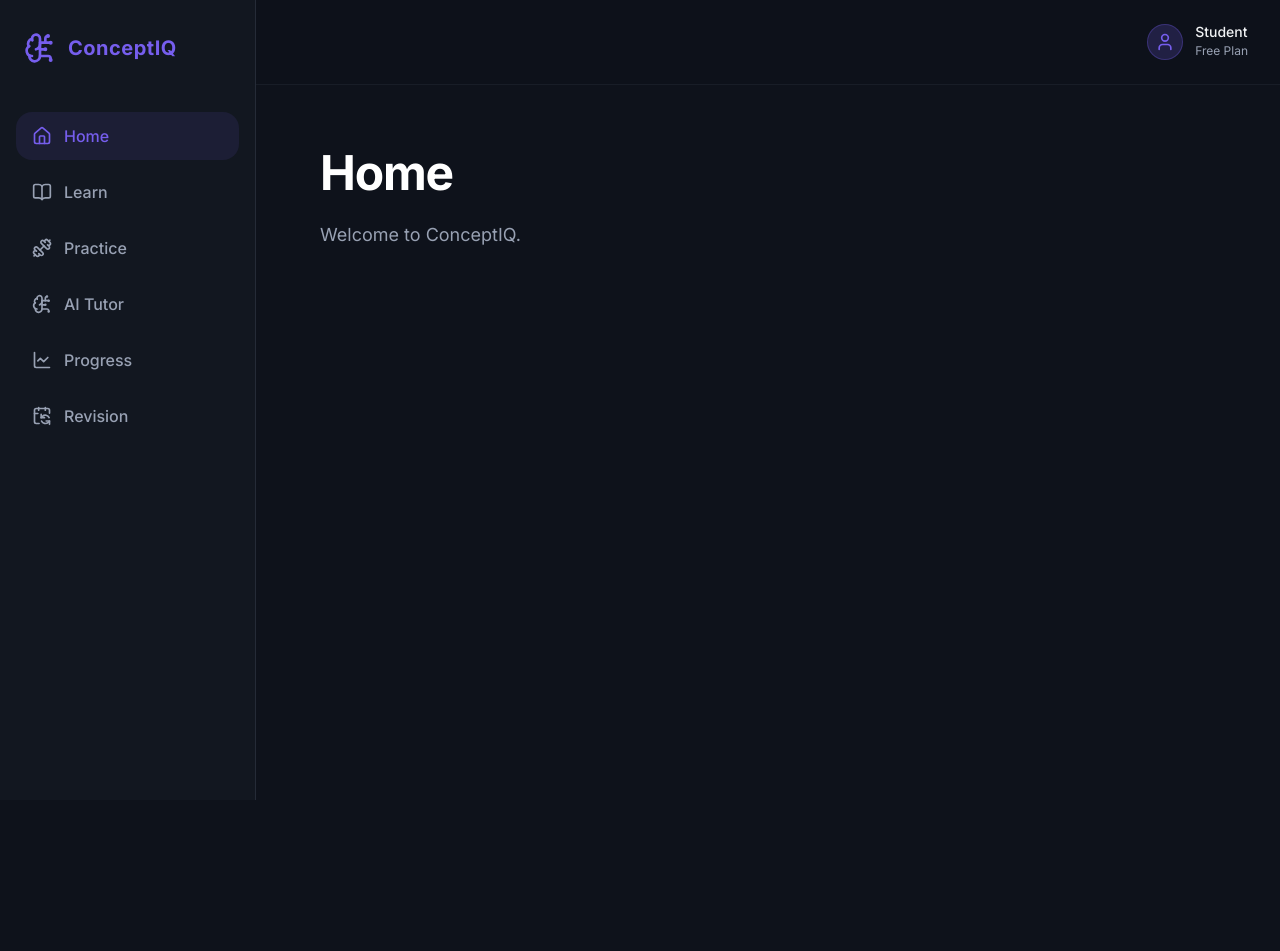
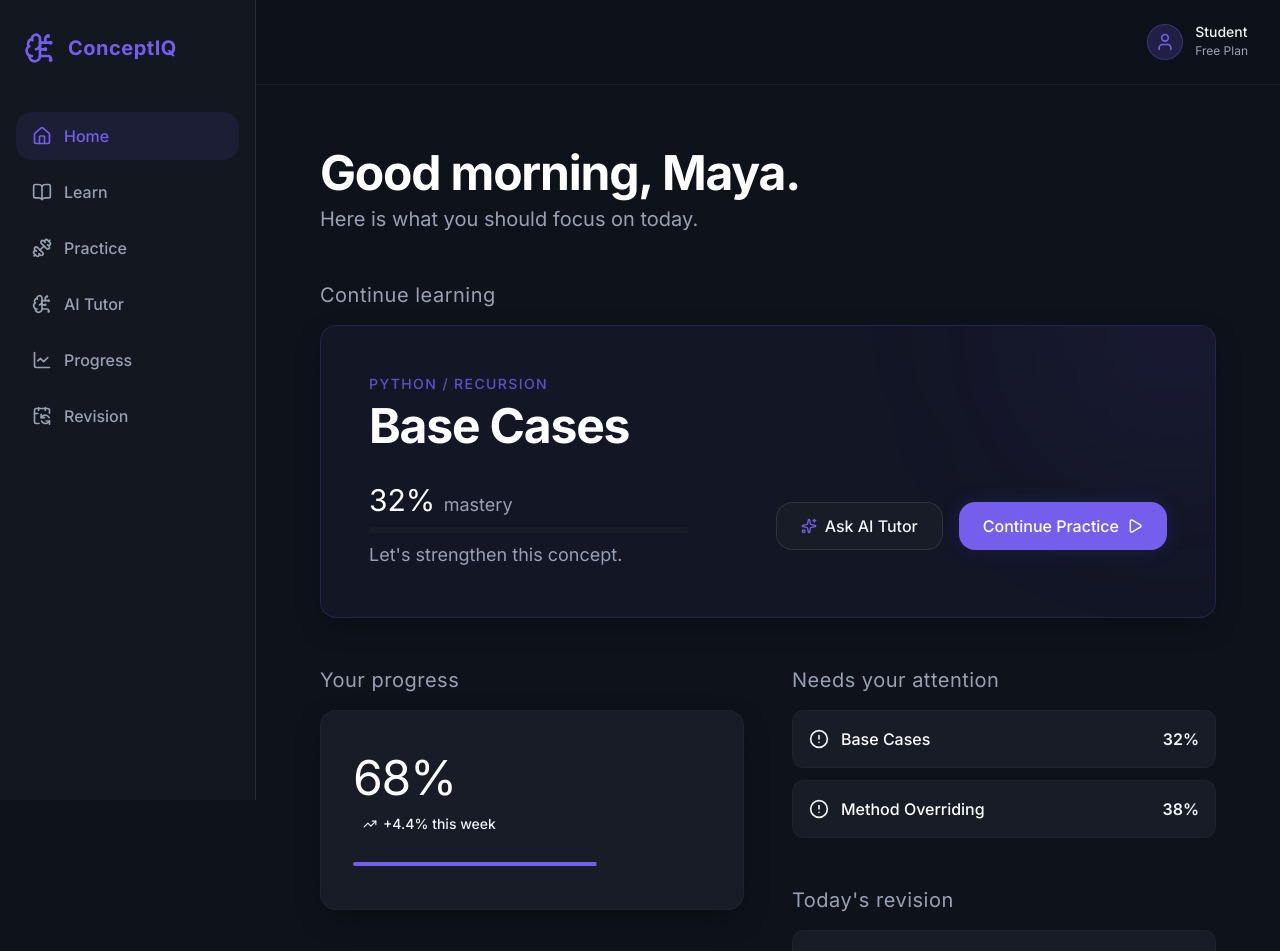
Before and after one commit to DivyanshuDubey10/Concept-IQ, a React (Vite) app in the folder frontend/: page / in a window 1280 px wide. Shown: the top 951 px of the page. Before the commit the page ends 800 px from the top, so only its background shows below. Built offline with nearby package versions, Linux system fonts and the light colour scheme.

Commit message:
feat(dashboard): build personalized learning dashboard

```diff
--- /dev/null
+++ b/frontend/src/lib/mock-data.ts
@@ -0,0 +1,23 @@
+export const dashboardData = {
+  user: {
+    firstName: "Maya",
+  },
+  overallProgress: {
+    percentage: 68,
+    changeThisWeek: 4.4,
+  },
+  currentFocus: {
+    topic: "Python",
+    subtopic: "Recursion",
+    concept: "Base Cases",
+    mastery: 32,
+    message: "Let's strengthen this concept.",
+  },
+  needsAttention: [
+    { id: 'c1', name: "Base Cases", mastery: 32 },
+    { id: 'c2', name: "Method Overriding", mastery: 38 },
+  ],
+  todaysRevision: [
+    { id: 'c1', name: "Base Cases", dueStatus: "Due today" }
+  ]
+};
--- a/frontend/src/pages/Home.tsx
+++ b/frontend/src/pages/Home.tsx
@@ -1,8 +1,122 @@
+import { ArrowRight, Sparkles, TrendingUp, AlertCircle, Play } from 'lucide-react'
+import { Card, CardContent } from '../components/ui/card'
+import { Button } from '../components/ui/button'
+import { Progress } from '../components/ui/progress'
+import { dashboardData } from '../lib/mock-data'
+
 export default function Home() {
+  const { user, currentFocus, overallProgress, needsAttention, todaysRevision } = dashboardData;
+
   return (
-    <div className="space-y-6">
-      <h1>Home</h1>
-      <p>Welcome to ConceptIQ.</p>
+    <div className="space-y-12 max-w-4xl">
+
+      {/* Header */}
+      <div className="space-y-2">
+        <h1 className="!mb-0">Good morning, {user.firstName}.</h1>
+        <p className="text-xl text-text-muted">Here is what you should focus on today.</p>
+      </div>
+
+      {/* Hero: Continue Learning */}
+      <section className="space-y-4">
+        <h2 className="text-xl text-text-muted font-normal tracking-wide">Continue learning</h2>
+        <Card className="border-primary/20 bg-primary/5 relative overflow-hidden">
+          {/* Subtle background glow */}
+          <div className="absolute top-0 right-0 w-64 h-64 bg-primary/10 rounded-full blur-[100px] -translate-y-1/2 translate-x-1/3" />
+
+          <CardContent className="p-8 md:p-12 space-y-8 relative z-10">
+            <div className="space-y-2">
+              <div className="text-sm font-medium tracking-widest uppercase text-primary/80">
+                {currentFocus.topic} / {currentFocus.subtopic}
+              </div>
+              <h2 className="text-4xl md:text-5xl font-bold text-white tracking-tight">
+                {currentFocus.concept}
+              </h2>
+            </div>
+
+            <div className="flex flex-col md:flex-row md:items-center gap-6">
+              <div className="space-y-2 flex-1 max-w-xs">
+                <div className="flex justify-between items-end">
+                  <span className="text-3xl font-light text-white">{currentFocus.mastery}% <span className="text-lg text-text-muted">mastery</span></span>
+                </div>
+                <Progress value={currentFocus.mastery} indicatorClassName="bg-warning" className="h-1.5" />
+                <p className="text-text-muted">{currentFocus.message}</p>
+              </div>
+
+              <div className="flex flex-col sm:flex-row gap-4 mt-4 md:mt-0 md:ml-auto">
+                <Button variant="secondary" className="group">
+                  <Sparkles className="mr-2 w-4 h-4 text-primary group-hover:text-primary-hover transition-colors" />
+                  Ask AI Tutor
+                </Button>
+                <Button className="group">
+                  Continue Practice
+                  <Play className="ml-2 w-4 h-4 transition-transform group-hover:translate-x-1" />
+                </Button>
+              </div>
+            </div>
+          </CardContent>
+        </Card>
+      </section>
+
+      <div className="grid grid-cols-1 md:grid-cols-2 gap-12">
+        {/* Your Progress */}
+        <section className="space-y-4">
+          <h2 className="text-xl text-text-muted font-normal tracking-wide">Your progress</h2>
+          <Card className="h-[200px] flex flex-col justify-center border-border/50">
+            <CardContent className="p-8 space-y-6">
+              <div className="flex justify-between items-start">
+                <div>
+                  <div className="text-5xl font-light text-white tracking-tight mb-2">
+                    {overallProgress.percentage}%
+                  </div>
+                  <div className="inline-flex items-center text-success text-sm font-medium bg-success/10 px-2.5 py-1 rounded-full">
+                    <TrendingUp className="w-3.5 h-3.5 mr-1.5" />
+                    +{overallProgress.changeThisWeek}% this week
+                  </div>
+                </div>
+              </div>
+              <Progress value={overallProgress.percentage} indicatorClassName="bg-primary" className="h-1" />
+            </CardContent>
+          </Card>
+        </section>
+
+        {/* Needs Attention & Today's Revision */}
+        <div className="space-y-12">
+
+          <section className="space-y-4">
+            <h2 className="text-xl text-text-muted font-normal tracking-wide">Needs your attention</h2>
+            <div className="space-y-3">
+              {needsAttention.map((item) => (
+                <div key={item.id} className="flex justify-between items-center p-4 rounded-xl bg-surface border border-border/50 hover:border-border transition-colors group cursor-pointer">
+                  <div className="flex items-center space-x-3">
+                    <AlertCircle className="w-5 h-5 text-warning" />
+                    <span className="font-medium text-white">{item.name}</span>
+                  </div>
+                  <span className="text-warning font-semibold">{item.mastery}%</span>
+                </div>
+              ))}
+            </div>
+          </section>
+
+          <section className="space-y-4">
+            <h2 className="text-xl text-text-muted font-normal tracking-wide">Today's revision</h2>
+            <div className="space-y-3">
+              {todaysRevision.map((item) => (
+                <div key={item.id} className="flex justify-between items-center p-4 rounded-xl bg-surface border border-border/50 hover:border-border transition-colors group cursor-pointer">
+                  <div className="space-y-1">
+                    <div className="font-medium text-white">{item.name}</div>
+                    <div className="text-sm text-text-muted">{item.dueStatus}</div>
+                  </div>
+                  <Button variant="ghost" className="text-primary hover:text-primary-hover px-4">
+                    Review <ArrowRight className="ml-2 w-4 h-4 transition-transform group-hover:translate-x-1" />
+                  </Button>
+                </div>
+              ))}
+            </div>
+          </section>
+
+        </div>
+      </div>
+
     </div>
   )
 }
```
